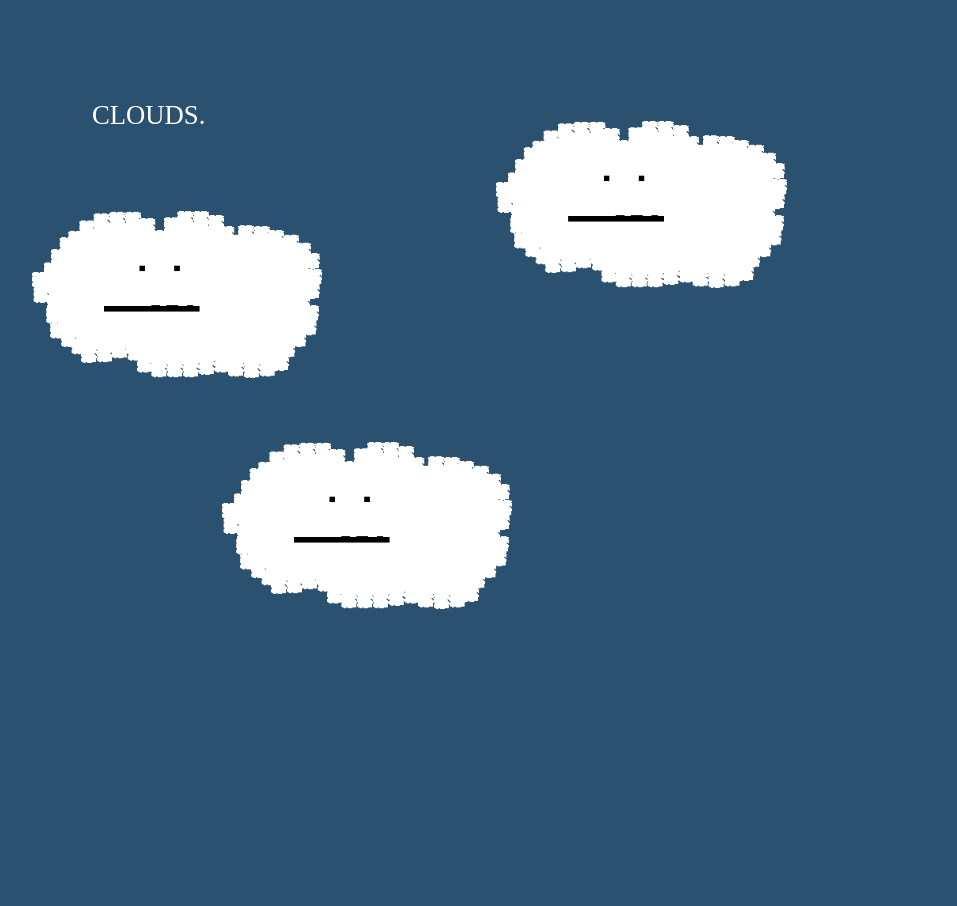
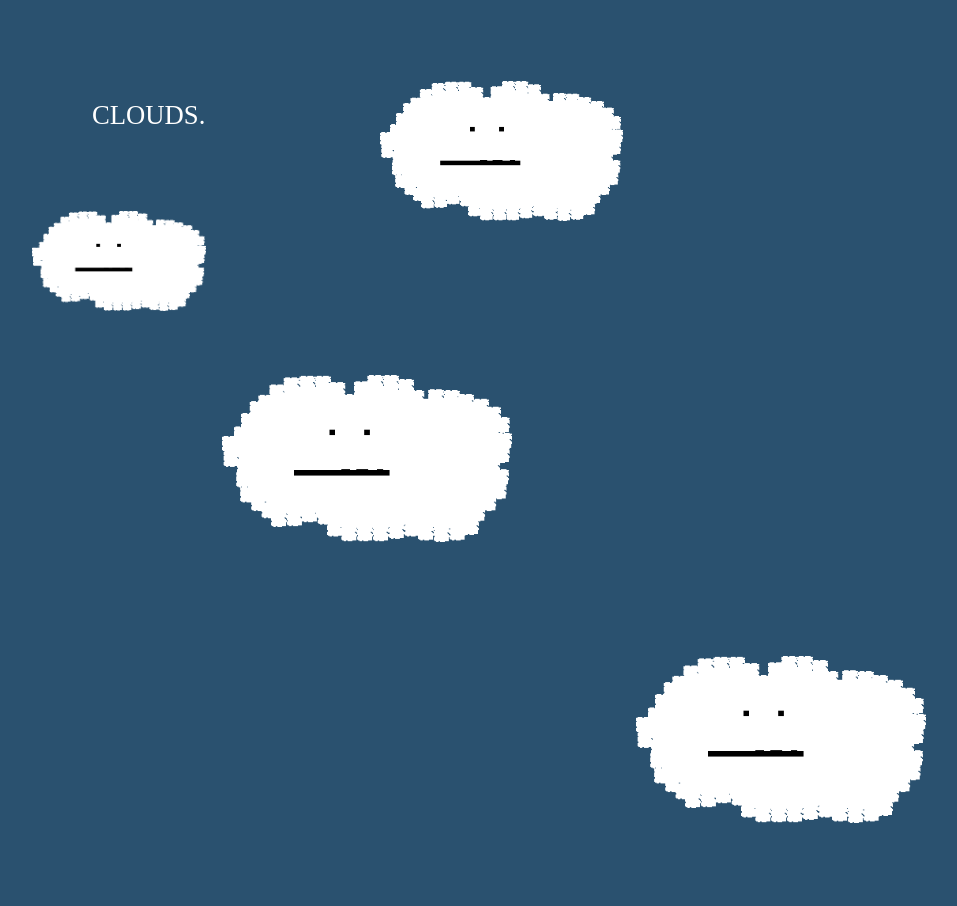
Before and after one commit to RustyClouds/Clouds, a plain HTML site: page index.html in a window 1280 px wide. Shown: the whole page, without its empty margins (16-973 px from the left). Before the commit the page ends 851 px from the top, so only its background shows below. Drawn offline with Linux system fonts and the light colour scheme.

Commit message:
Update index.html
Somehow the gifs weren't working in my previous change, I'm trying again by pasting from my separate code editor

```diff
--- a/index.html
+++ b/index.html
@@ -1,5 +1,3 @@
-<!-- test if html+css+js can all stay in one html file in this case or if i need to separate them-->
-<!-- test if it's not too much of a mess-->
 
 <!DOCTYPE html>
 <html>
@@ -15,7 +13,6 @@ background-color: #2a516f;
 	padding:0px;
 	margin:100px;
 	}
-
 </style>
 </head>
 <body>
@@ -26,9 +23,10 @@ background-color: #2a516f;
 	<p> CLOUDS.<br/>
 	</div>
 
-<a href="https://www.youtube.com/watch?v=SwxMw9BnUpA" target="_blank" ><img src="breath-float gif transp-slower.gif" alt="Cloud" style="height: 167px; width: 11; margin: 40px; margin-top:-20px;"/></a>
-<a href="https://www.youtube.com/watch?v=PFxDizTGyl4" target="_blank" ><img src="breath-float gif transp-slower.gif" alt="Cloud" style="height: 167px; width: 11; padding: 80px; margin: 50px; margin-Top:-240px;"/></a>
+<a href="https://www.youtube.com/watch?v=SwxMw9BnUpA" target="_blank" ><img src="breath-float gif transp-slower.gif" alt="Cloud" style="height: 100px; width: 5; margin: 40px; margin-top:-20px;"/></a>
+<a href="https://www.youtube.com/watch?v=PFxDizTGyl4" target="_blank" ><img src="breath-float gif transp-slower.gif" alt="Cloud" style="height: 140px; width: 8; padding: 80px; margin: 50px; margin-Top:-240px;"/></a>
 <a href="https://www.youtube.com/watch?v=qXqzLFgKF1c" target="_blank" ><img src="breath-float gif transp-slower.gif" alt="Cloud" style="height: 167px; width: 11; padding: 80px; margin: 150px; margin-Top:-60px;"/></a>
+<a href="https://www.youtube.com/watch?v=qXqzLFgKF1c" target="_blank" ><img src="breath-float gif transp-slower.gif" alt="Cloudimg" style="height: 167px; float: right; width: 11; padding: 80px; margin: 250px; margin-Top:-200px;"/></a>
 
 </body>
 </html>
```
